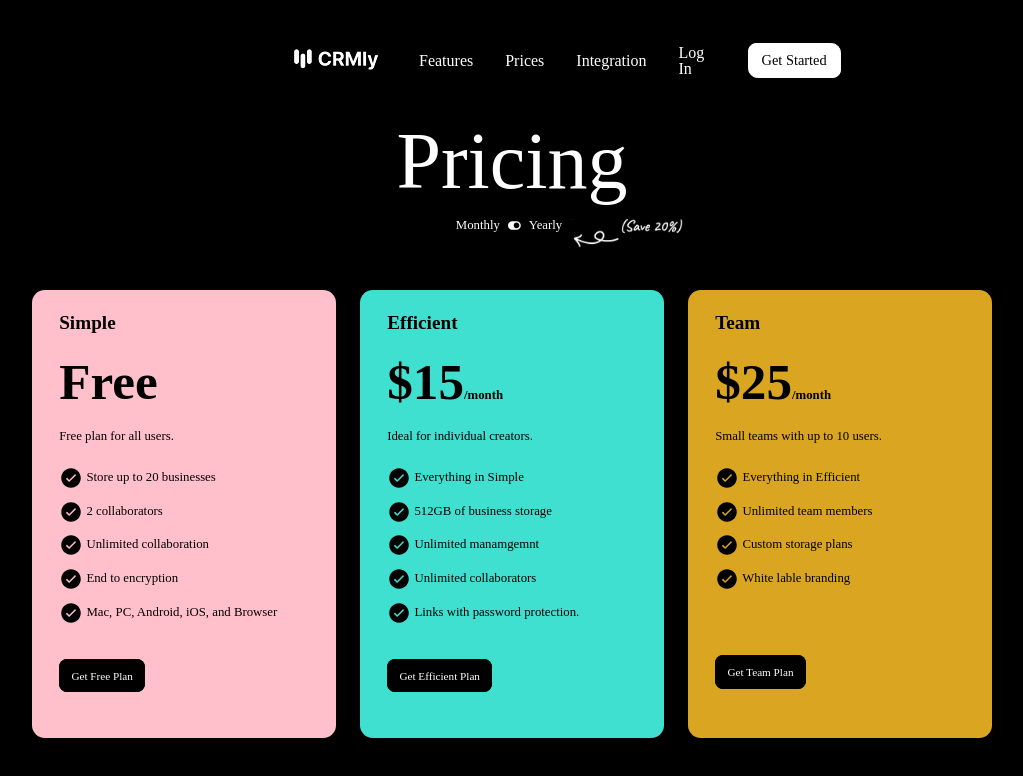
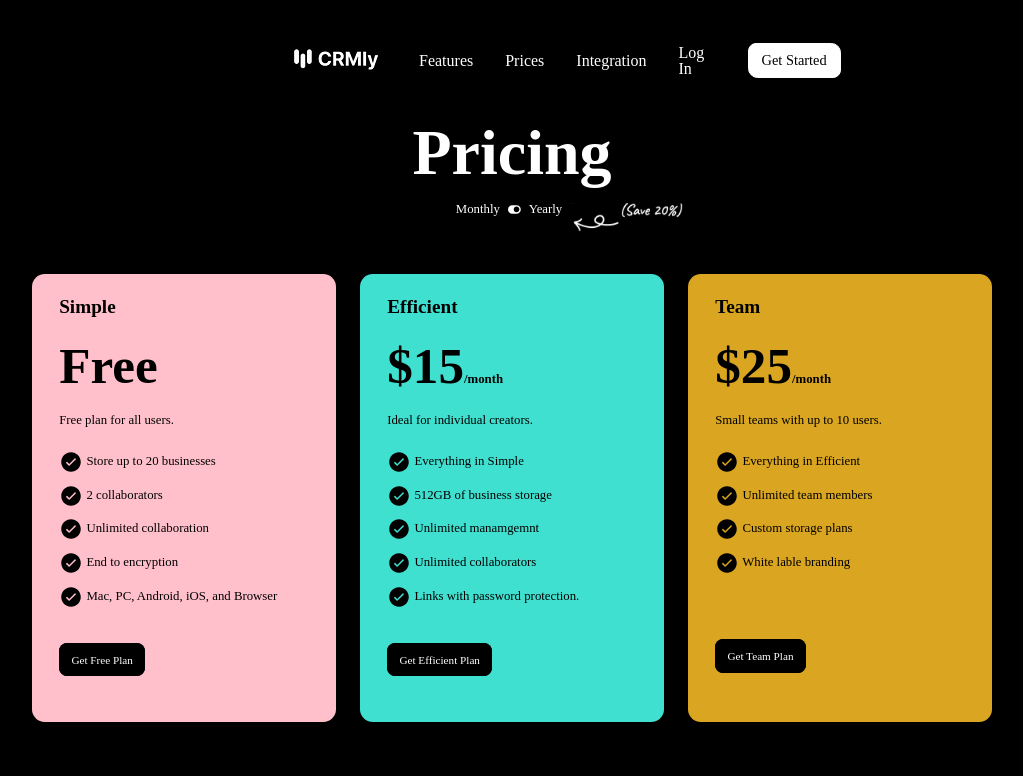
Before and after one commit to longhairshortcode/crmly, a React (Vite) app: page /prices in a window 1280 px wide. Shown: the top 776 px of the page, without its empty margins (128-1151 px from the left). Built offline with nearby package versions, Linux system fonts and the light colour scheme.

Commit message:
small edit

```diff
--- a/src/pages/Prices.module.css
+++ b/src/pages/Prices.module.css
@@ -8,7 +8,8 @@
 
 .title{
     color: white;
-    font-size: 5rem;
+    font-size: 4rem;
+    font-weight: bold;
     text-align: center;
     padding-top: 2rem;
 }
```
